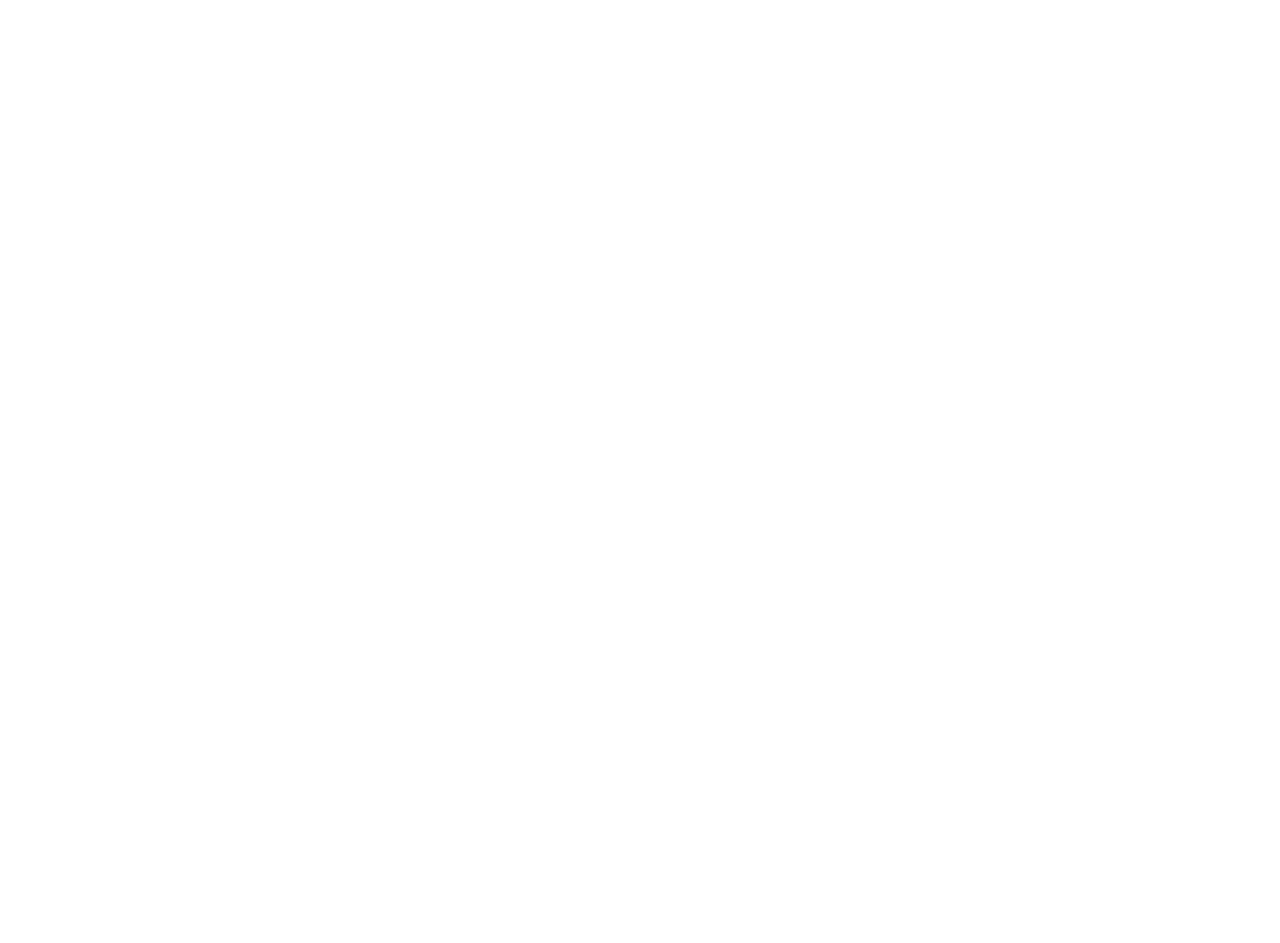
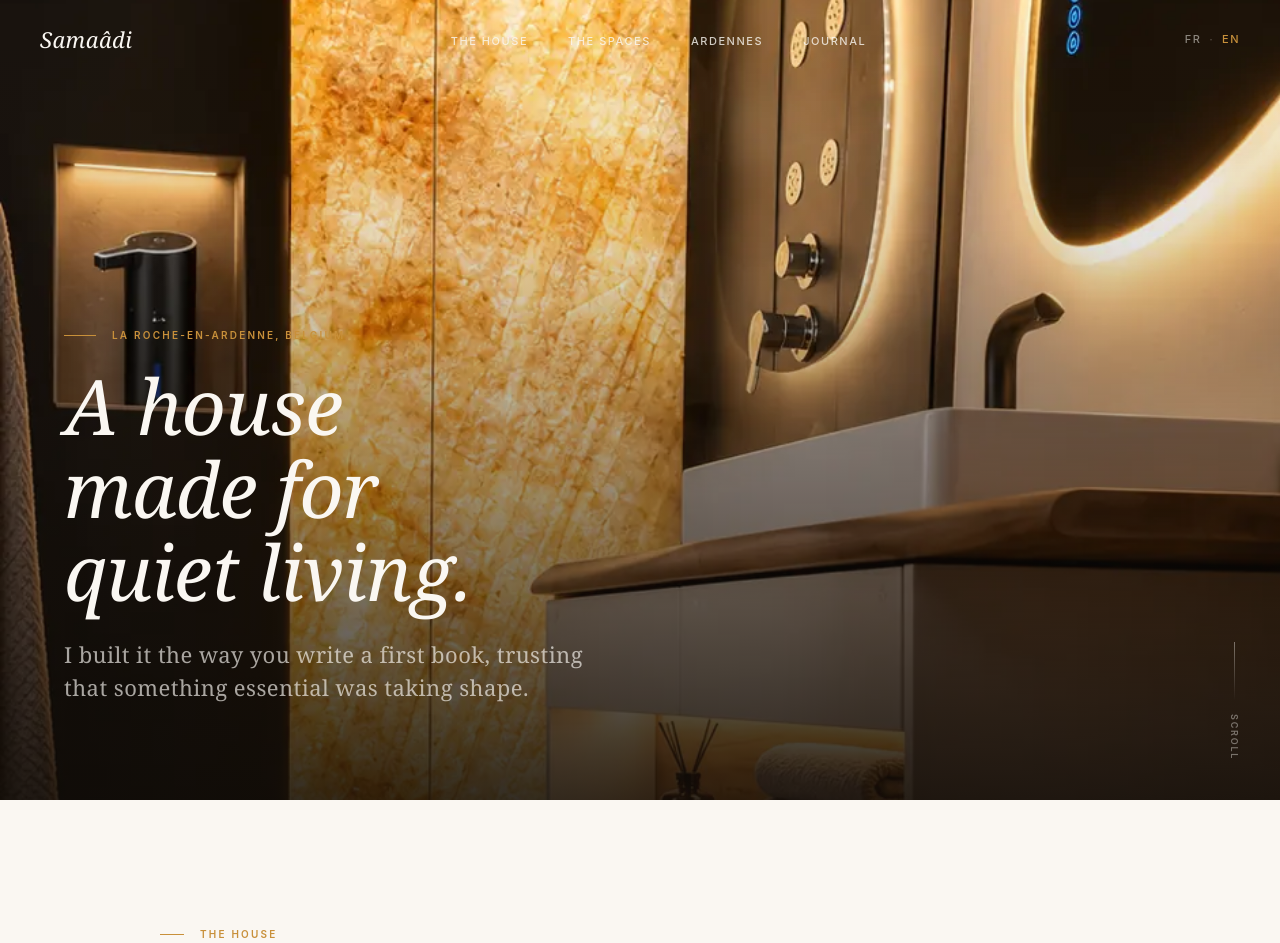
Before and after one commit to nomdom149/Samaadi, a plain HTML site: page index.html in a window 1280 px wide. Shown: the top 943 px of the page. Before the commit the page ends 800 px from the top, so only its background shows below. Drawn offline with Linux system fonts and the light colour scheme; a web font is replaced by a local one.

Commit message:
Corrige page blanche sur Chrome (sélecteur CSS [lang=en] trop large)
Le sélecteur [lang="en"] { display:none } cachait aussi le <html> quand
le JS mettait lang="en" sur document.documentElement. Résultat : page
entièrement blanche au rafraîchissement sur Chrome (V8 applique le CSS
avant le JS).

Fix : remplace le sélecteur universel par des sélecteurs scoped sur les
éléments de contenu (:is(p,h1,h2,...), span, div). Le <html> n'est plus
jamais ciblé.

Co-Authored-By: Claude Sonnet 4.6 <noreply@anthropic.com>
Claude-Session: https://claude.ai/code/session_01VZzz8Yzy63N2X9erCSdQB7

```diff
--- a/css/global.css
+++ b/css/global.css
@@ -824,15 +824,20 @@ ul, ol {
 }
 
 /* ── Langues (i18n) ── */
+/* Sélecteurs scoped : on ne cible que les enfants directs du body,
+   jamais html lui-même (sinon page blanche quand JS met lang="en" sur <html>) */
 
-[lang="en"] { display: none; }
-body.lang-en [lang="fr"] { display: none; }
-body.lang-en [lang="en"] { display: block; }
+:is(p, h1, h2, h3, h4, h5, li, dt, dd, figcaption, time, label, button, a)[lang="en"],
+span[lang="en"],
+div[lang="en"] { display: none; }
 
-/* Variantes inline */
-span[lang="en"] { display: none; }
-body.lang-en span[lang="fr"] { display: none; }
-body.lang-en span[lang="en"] { display: inline; }
+body.lang-en :is(p, h1, h2, h3, h4, h5, li, dt, dd, figcaption, time, label, button, a)[lang="fr"],
+body.lang-en span[lang="fr"],
+body.lang-en div[lang="fr"] { display: none; }
+
+body.lang-en :is(p, h1, h2, h3, h4, h5, li, dt, dd, figcaption, time, label, button, a)[lang="en"],
+body.lang-en span[lang="en"],
+body.lang-en div[lang="en"] { display: revert; }
 
 /* ── Utilitaires ── */
 
```
